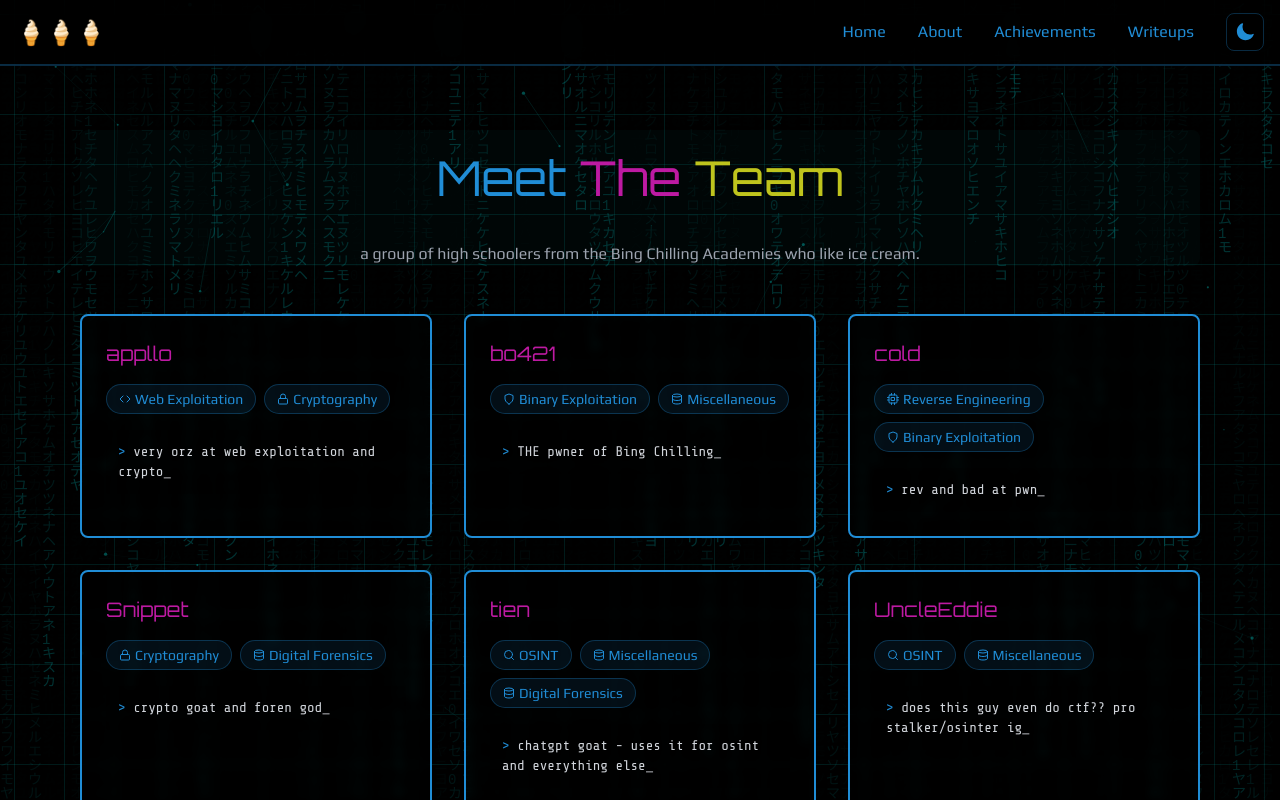
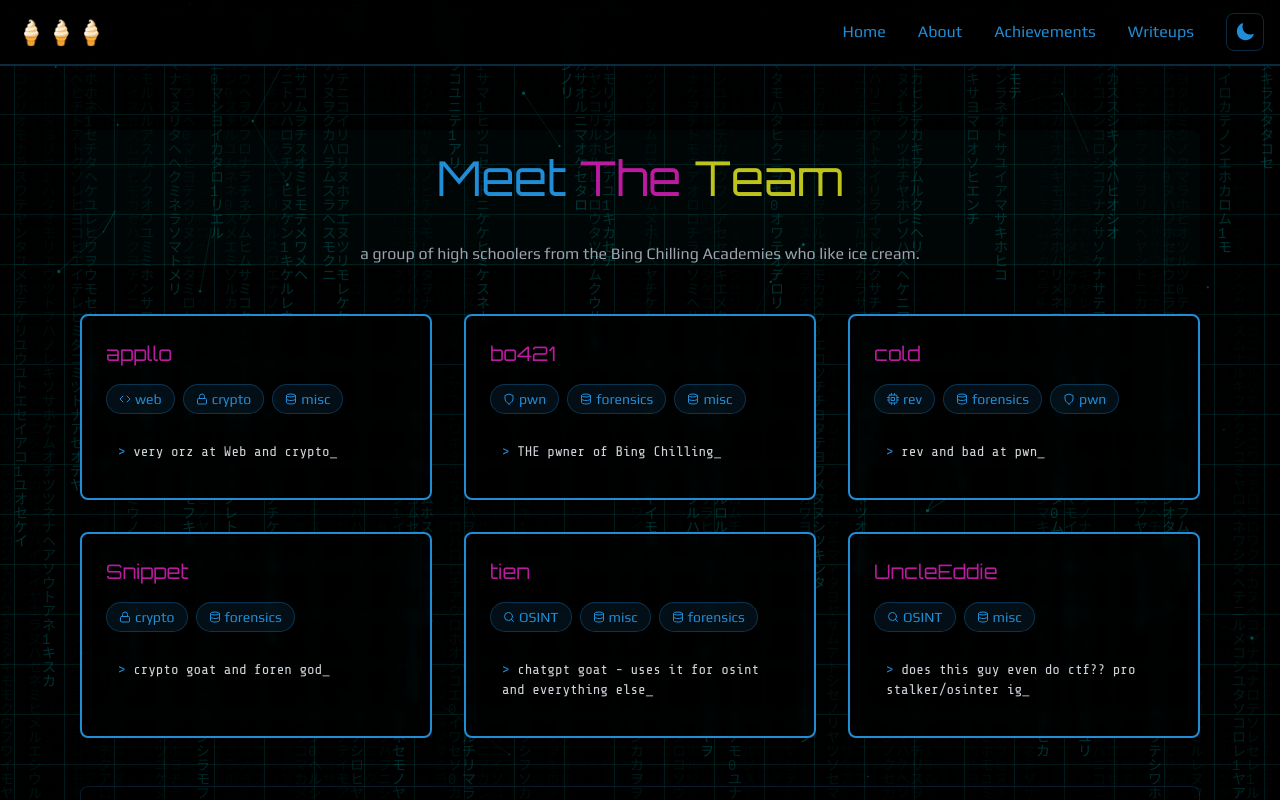
Before and after one commit to colding10/bing-chilling-academies-website-new, a Next.js app: page /about in a window 1280 px wide. Shown: the top 800 px of the page. Built offline with nearby package versions, Linux system fonts and the light colour scheme.

Commit message:
npm run format and also add a vercel verification thing also update about page a little bit

```diff
--- a/src/app/about/page.tsx
+++ b/src/app/about/page.tsx
@@ -19,44 +19,44 @@ interface TeamMember {
 
 // Map specialties to icons
 const specialtyIcons = {
-  "Web Exploitation": FiCode,
-  Cryptography: FiLock,
-  "Binary Exploitation": FiShield,
-  Miscellaneous: FiDatabase,
-  "Reverse Engineering": FiCpu,
-  "Digital Forensics": FiDatabase,
+  web: FiCode,
+  crypto: FiLock,
+  pwn: FiShield,
+  misc: FiDatabase,
+  rev: FiCpu,
+  forensics: FiDatabase,
   OSINT: FiSearch,
 }
 
 const teamMembers: TeamMember[] = [
   {
     handle: "appllo",
-    specialties: ["Web Exploitation", "Cryptography"],
-    bio: "very orz at web exploitation and crypto",
+    specialties: ["web", "crypto", "misc"],
+    bio: "very orz at Web and crypto",
   },
   {
     handle: "bo421",
-    specialties: ["Binary Exploitation", "Miscellaneous"],
+    specialties: ["pwn", "forensics", "misc"],
     bio: "THE pwner of Bing Chilling",
   },
   {
     handle: "cold",
-    specialties: ["Reverse Engineering", "Binary Exploitation"],
+    specialties: ["rev", "forensics", "pwn"],
     bio: "rev and bad at pwn",
   },
   {
     handle: "Snippet",
-    specialties: ["Cryptography", "Digital Forensics"],
+    specialties: ["crypto", "forensics"],
     bio: "crypto goat and foren god",
   },
   {
     handle: "tien",
-    specialties: ["OSINT", "Miscellaneous", "Digital Forensics"],
+    specialties: ["OSINT", "misc", "forensics"],
     bio: "chatgpt goat - uses it for osint and everything else",
   },
   {
     handle: "UncleEddie",
-    specialties: ["OSINT", "Miscellaneous"],
+    specialties: ["OSINT", "misc"],
     bio: "does this guy even do ctf?? pro stalker/osinter ig",
   },
 ]
--- a/src/app/page.tsx
+++ b/src/app/page.tsx
@@ -63,7 +63,10 @@ export default function Home() {
   return (
     <>
       <Head>
-        <meta name="google-site-verification" content="uU0GU3gPz6MyAeCJvSB0JhEMYNd8ayZVoZ6wvu1yU5w" />
+        <meta
+          name="google-site-verification"
+          content="uU0GU3gPz6MyAeCJvSB0JhEMYNd8ayZVoZ6wvu1yU5w"
+        />
       </Head>
       <div className="min-h-[80vh] flex flex-col items-center justify-center">
         <motion.div
```
Also changed, not shown: _writeups/boilers2025/troubleatthespa/main.md (+3 -3 lines), _writeups/texsaw2025/determinism/main.md (+5 -5 lines), _writeups/umass2025/multiplayer/main.md (+4 -4 lines), _writeups/umass2025/pentium/main.md (+1 -1 lines), _writeups/umass2025/towersignal/main.md (+3 -3 lines), src/app/layout.tsx (+11 -11 lines), public/google560f8588496c10fc.html (line endings or trailing spaces).
